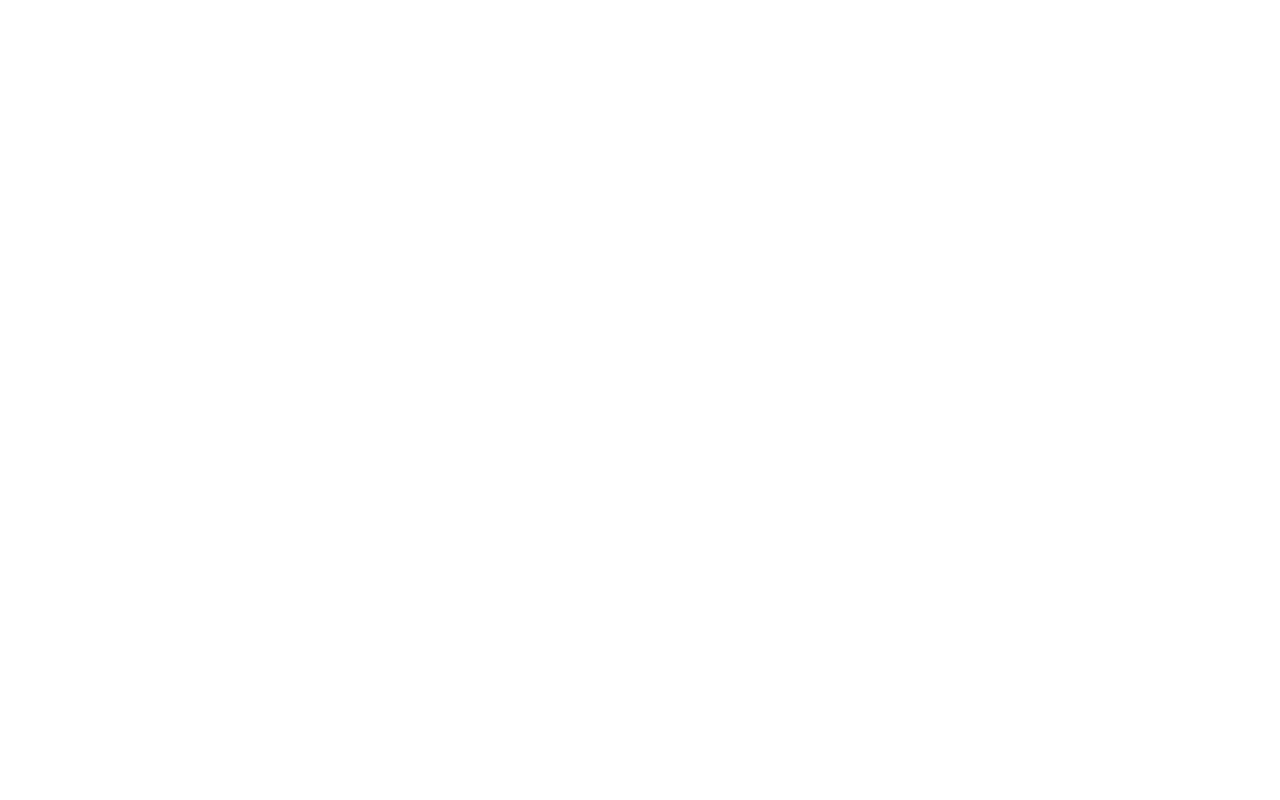
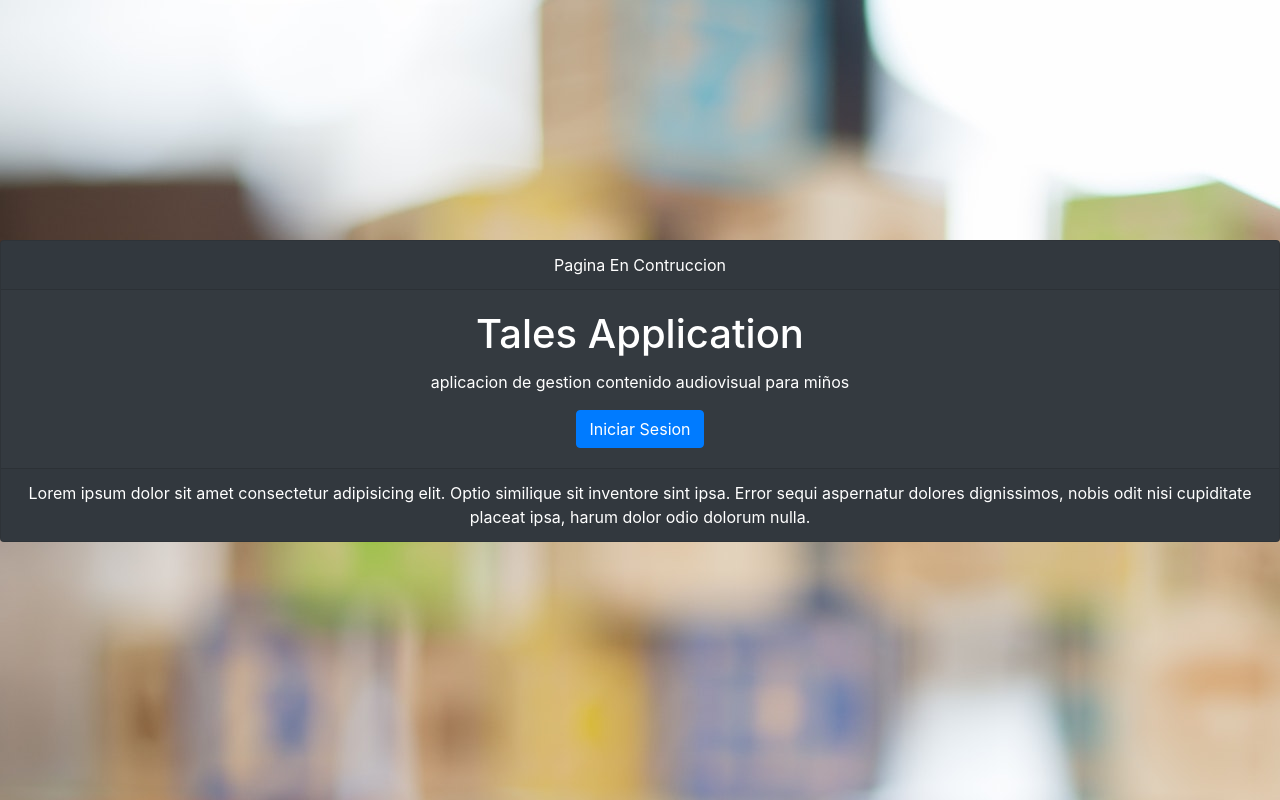
Before and after one commit to Brayan-Bravo-Arebalo/TalesApplicacion, a plain HTML site: page index.html in a window 1280 px wide. Drawn offline with nearby package versions, Linux system fonts and the light colour scheme.

Commit message:
agregar card para el nombre y la informacion , boton para ir a iniciar sesion y imagen de fondo

```diff
--- a/index.html
+++ b/index.html
@@ -5,8 +5,31 @@
     <meta http-equiv="X-UA-Compatible" content="IE=edge">
     <meta name="viewport" content="width=device-width, initial-scale=1.0">
     <title>Document</title>
+    <link rel="stylesheet" href="bootstrap/css/bootstrap.min.css">
 </head>
 <body>
 
+    <body style="background-image: url(/img/cuboDeLetras.jpg);">
+        <div><br><br><br><br><br><br><br><br><br><br></div>
+        <div class="align-content-center">
+
+            <div class="card text-center bg-dark bg-opacity-25 text-white " >
+                <div class="card-header">
+                    Pagina En Contruccion
+                </div>
+                <div class="card-body">
+                  <h1 class="card-title">Tales Application</h1>
+                  <p class="card-text">aplicacion de gestion contenido audiovisual para miños </p>
+                  <a href="#" class="btn btn-primary">Iniciar Sesion</a>
+                </div>
+                <div class="card-footer ">
+                  Lorem ipsum dolor sit amet consectetur adipisicing elit. Optio similique sit inventore sint ipsa. Error sequi aspernatur dolores dignissimos, nobis odit nisi cupiditate placeat ipsa, harum dolor odio dolorum nulla.
+                </div>
+              </div>
+        </div>
+
+
+    </body>
+
 </body>
 </html>
```
Also changed, not shown: img/cuboDeLetras.jpg (added).
